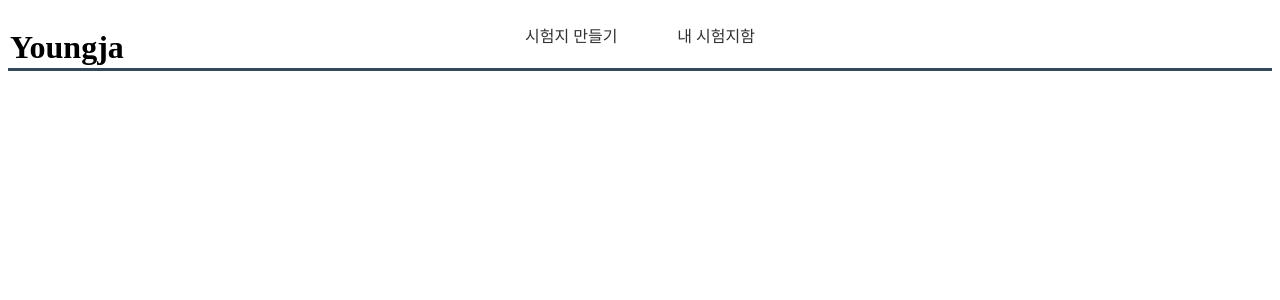
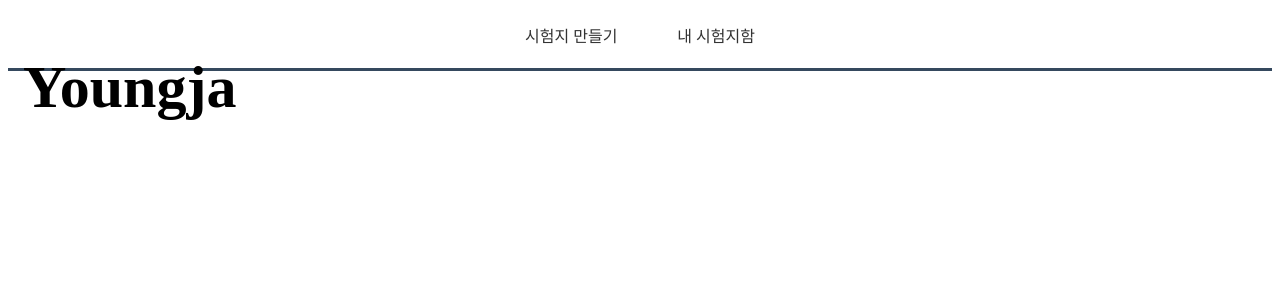
Before and after one commit to Team37-SW-Hackathon/frontend, a Vue app: page / in a window 1280 px wide. Shown: the top 300 px of the page. Built offline with nearby package versions, Linux system fonts and the light colour scheme.

Commit message:
header h1 수정

```diff
--- a/src/components/common/commonheader.vue
+++ b/src/components/common/commonheader.vue
@@ -44,8 +44,9 @@ header {
 
 header h1 {
   position: absolute;
-  top: 0;
-  left: 2px;
+  top: 5px;
+  left: 15px;
+  font-size: 60px;
 }
 
 header ul.menulist {
```
